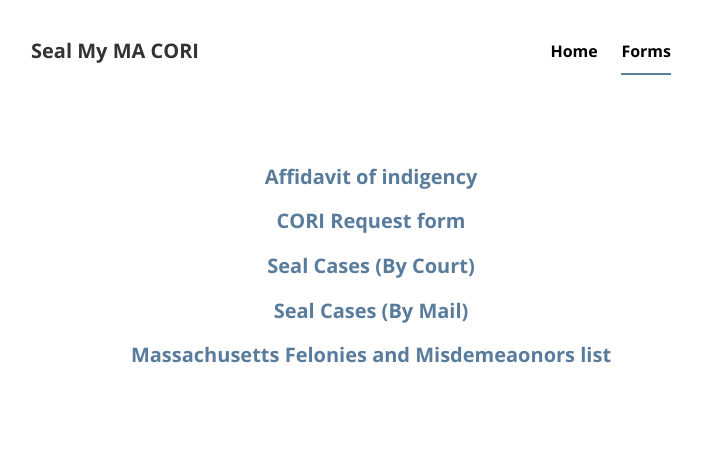
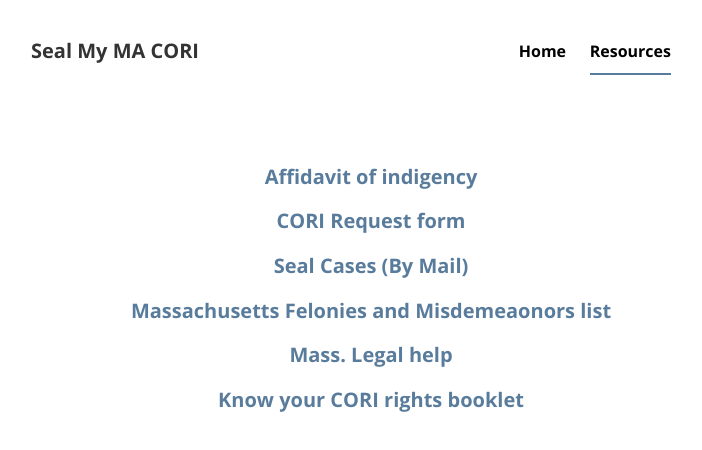
Before and after one commit to lawiscode/cori, a website: page views/more.html in a window 1280 px wide. Shown: the whole page, without its empty margins (289-991 px from the left). Drawn offline with nearby package versions, Linux system fonts and the light colour scheme; files that its build step writes are made by us from their sources.

Commit message:
Updated text

```diff
--- a/views/more.html
+++ b/views/more.html
@@ -26,18 +26,19 @@
 				<nav>
 				    <ul class="nav masthead-nav">
 					<li><a href="/">Home</a></li>
-					<li class="active"><a href="/more">Forms</a></li>
+					<li class="active"><a href="/more">Resources</a></li>
 				    </ul>
 				</nav>
 			</div>
 		    </div>
 		    <div class="inner cover">
 			<ul style="list-style-type:none;">
-			    <li><a class="btn" href="http://www.mass.gov/courts/docs/forms/sjc/affidavitofindigency.pdf">Affidavit of indigency</a></li>
-			    <li><a class="btn" href="http://www.mass.gov/eopss/docs/chsb/personal-access-form-v2-20121228.pdf">CORI Request form</a></li>
-			    <li><a class="btn" href="http://www.mass.gov/courts/docs/forms/district/motion-to-seal-record.pdf">Seal Cases (By Court)</a></li>
-			    <li><a class="btn" href="http://www.mass.gov/courts/docs/probation/sealingpetition.pdf">Seal Cases (By Mail)</a></li>
-			    <li><a class="btn" href="http://www.mass.gov/courts/docs/admin/sentcomm/mastercrimelist.pdf">Massachusetts Felonies and Misdemeaonors list</a></li>
+			    <li><a class="btn" href="http://www.mass.gov/courts/docs/forms/sjc/affidavitofindigency.pdf" target="_blank">Affidavit of indigency</a></li>
+			    <li><a class="btn" href="http://www.mass.gov/eopss/docs/chsb/personal-access-form-v2-20121228.pdf" target="_blank">CORI Request form</a></li>
+			    <li><a class="btn" href="http://www.mass.gov/courts/docs/probation/sealingpetition.pdf" target="_blank">Seal Cases (By Mail)</a></li>
+			    <li><a class="btn" href="http://www.mass.gov/courts/docs/admin/sentcomm/mastercrimelist.pdf" target="_blank">Massachusetts Felonies and Misdemeaonors list</a></li>
+			    <li><a class="btn" href="http://www.masslegalhelp.org/" target="_blank">Mass. Legal help</a></li>
+			    <li><a class="btn" href="http://www.masslegalhelp.org/cori/your-rights" target="_blank">Know your CORI rights booklet</a></li>
 			</ul>
 		    </div>
 		    <script type="text/javascript">
```
Also changed, not shown: views/index.html (+2 -2 lines).
